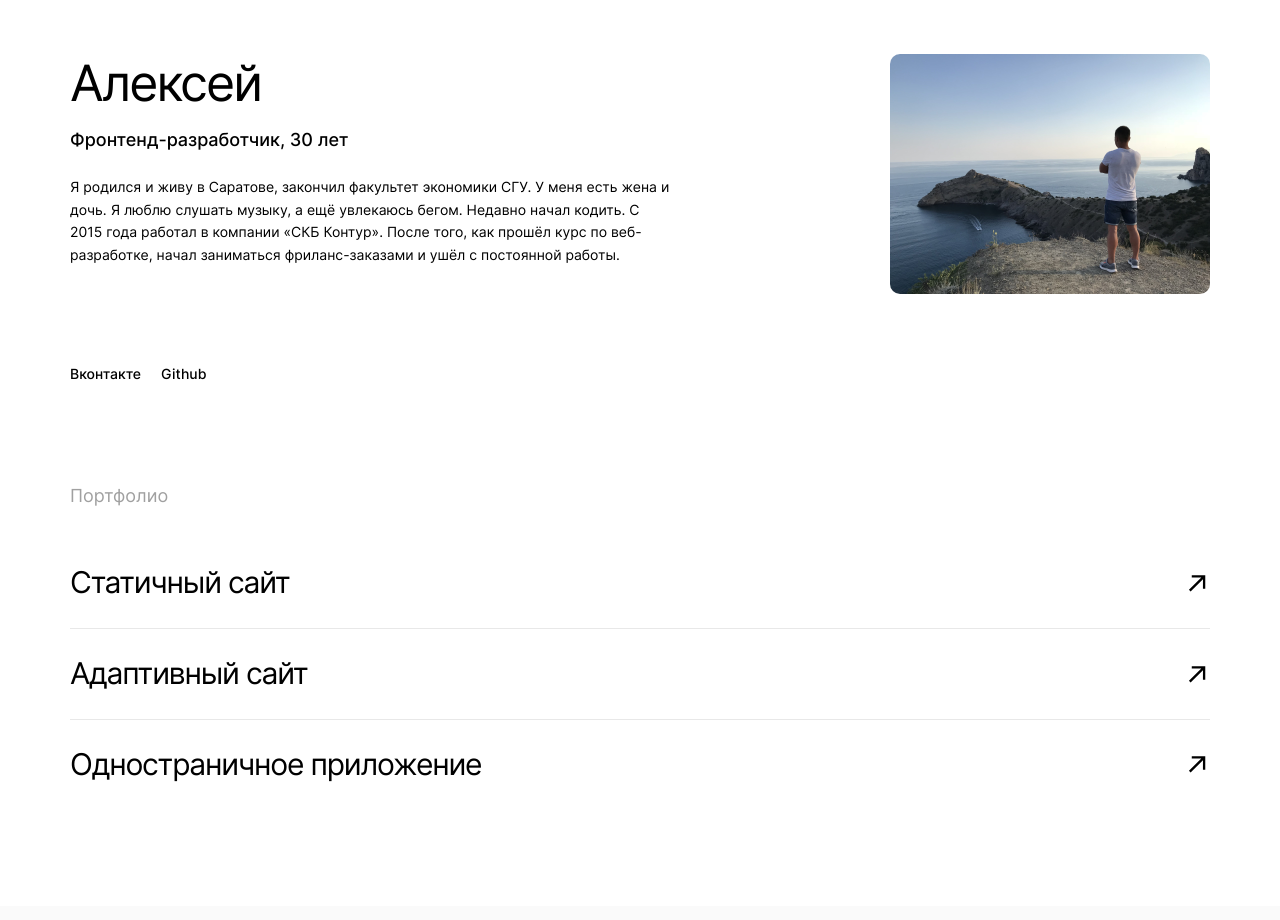
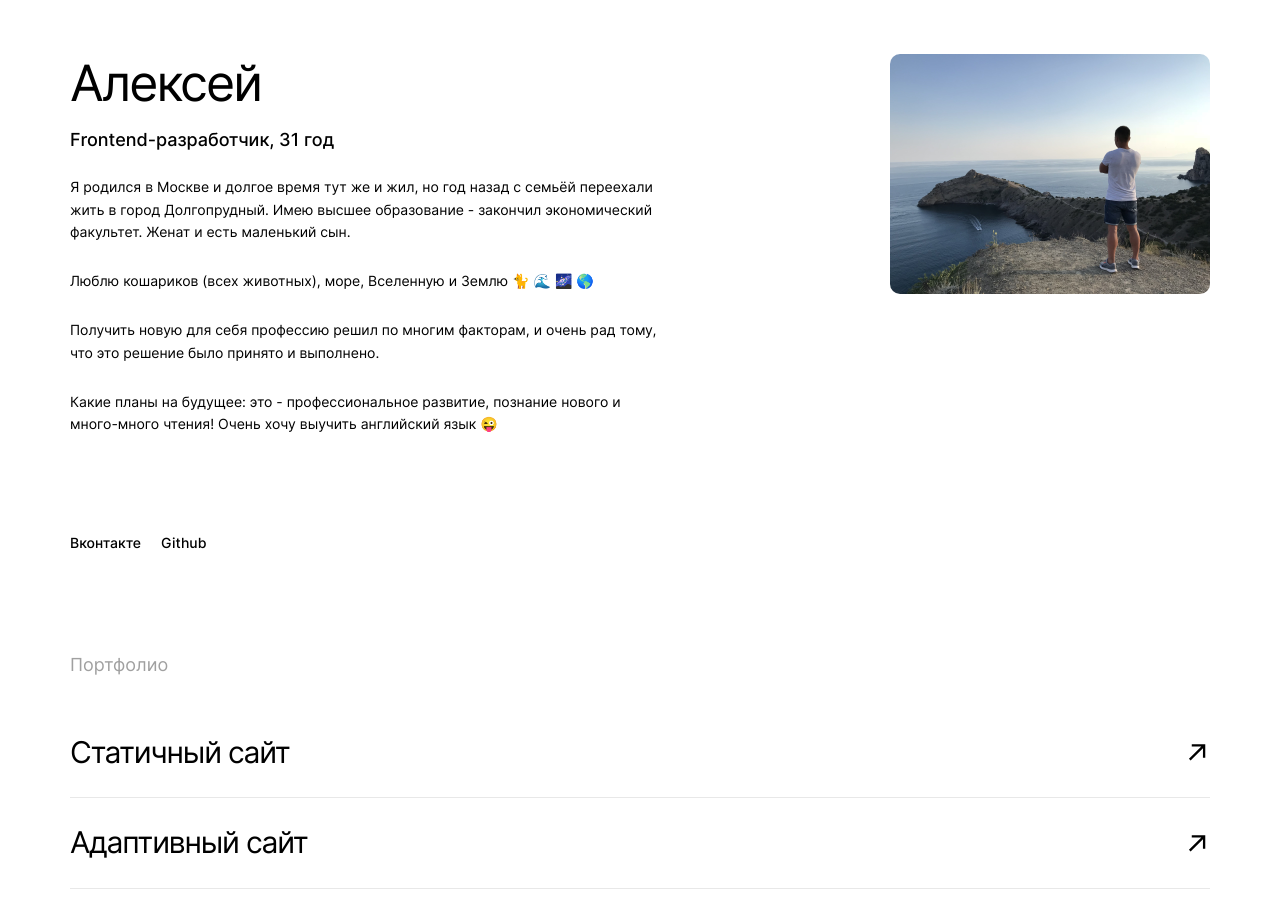
Before and after one commit to Lehano-A/movies-explorer-frontend, a React (Create React App) app: page / in a window 1280 px wide. Shown: the part 2040-2960 px from the top of the page. Built offline with nearby package versions, Linux system fonts and the light colour scheme.

Commit message:
Редактирование README.md

```diff
--- a/src/components/Main/AboutMe/AboutMe.js
+++ b/src/components/Main/AboutMe/AboutMe.js
@@ -4,16 +4,20 @@ import Portfolio from '../Portfolio/Portfolio.js'
 
 function AboutMe() {
   return (
-
+    // Я родился и живу в Саратове, закончил факультет экономики СГУ. У меня есть жена
+    // и дочь. Я люблю слушать музыку, а ещё увлекаюсь бегом. Недавно начал кодить. С 2015 года работал в компании «СКБ Контур». После того, как прошёл курс по веб-разработке, начал заниматься фриланс-заказами и ушёл с постоянной работы.
     <section className="AboutMe">
       <h2 className="title-block" id="aboutMe">Студент</h2>
       <div className="about-me__student-photo-box">
         <div className="about-me__about-student-box">
           <div>
             <h3 className="title-description">Алексей</h3>
-            <p className="about-me__about">Фронтенд-разработчик, 30 лет</p>
-            <p className="description-text">Я родился и живу в Саратове, закончил факультет экономики СГУ. У меня есть жена
-              и дочь. Я люблю слушать музыку, а ещё увлекаюсь бегом. Недавно начал кодить. С 2015 года работал в компании «СКБ Контур». После того, как прошёл курс по веб-разработке, начал заниматься фриланс-заказами и ушёл с постоянной работы.</p>
+            <p className="about-me__about">Frontend-разработчик, 31 год</p>
+            <p className="description-text">Я родился в Москве и долгое время тут же и жил, но год назад с семьёй переехали жить в город Долгопрудный. Имею высшее образование - закончил экономический факультет. Женат и есть маленький сын.
+            </p>
+            <p className="description-text">Люблю кошариков (всех животных), море, Вселенную и Землю &#128008; &#127754; &#127756; &#127758; </p>
+            <p className="description-text">Получить новую для себя профессию решил по многим факторам, и очень рад тому, что это решение было принято и выполнено.</p>
+            <p className="description-text">Какие планы на будущее: это - профессиональное развитие, познание нового и много-много чтения! Очень хочу выучить английский язык &#128540;</p>
           </div>
           <ul className="about-me__contacts">
             <li><a href="https://vk.com/id2895043" target="_blank" rel='noreferrer'>Вконтакте</a></li>
```
Also changed, not shown: 1 other file (tests, documents, lock files or other folders).
